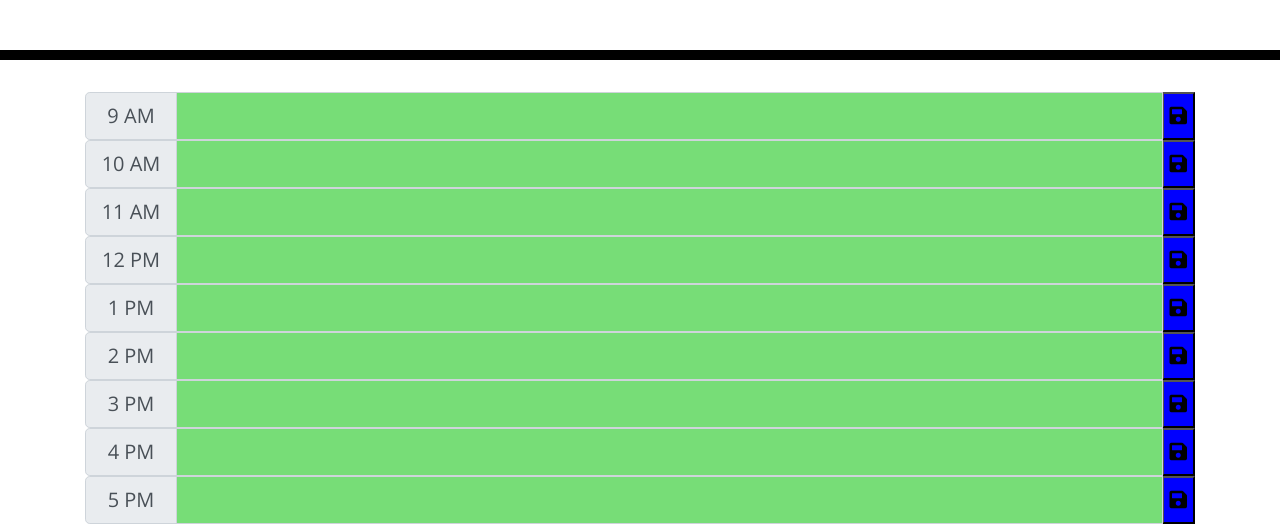
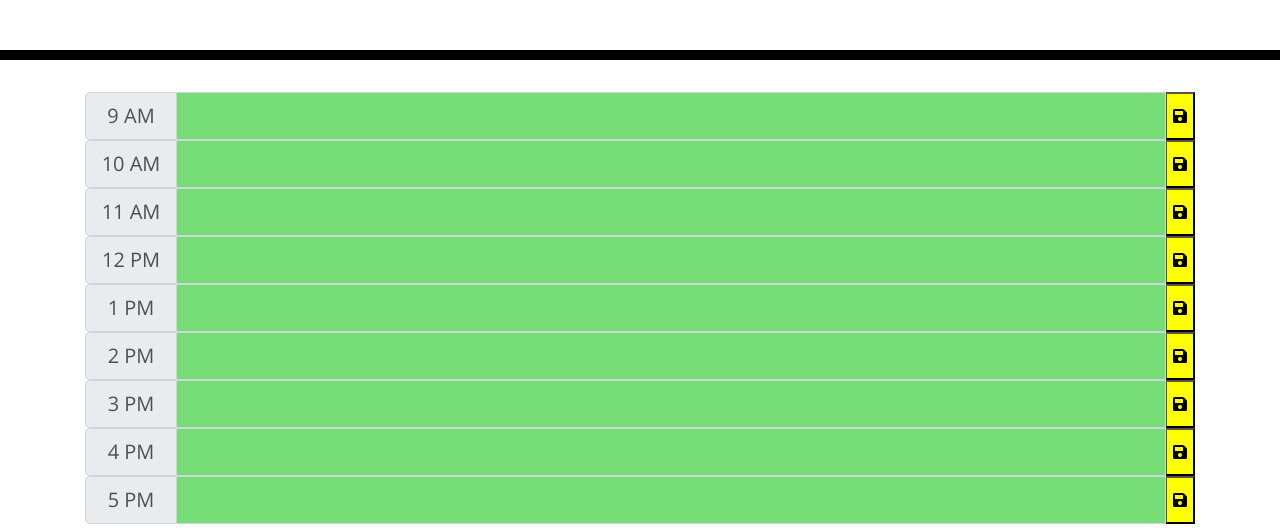
Before and after one commit to imanid-code/WorkDay-Scheduler, a plain HTML site: page index.html in a window 1280 px wide. Shown: the part 269-800 px from the top of the page. Drawn offline with nearby package versions, Linux system fonts and the light colour scheme.

Commit message:
more styling

```diff
--- a/style.css
+++ b/style.css
@@ -39,7 +39,7 @@ body {
 
 
 
-  i {
+  i:hover {
     font-size: 20px;
 
   }
@@ -51,5 +51,5 @@ body {
   }
 
   button{
-      background-color: blue;
+      background-color: yellow;
   }
```
Also changed, not shown: script.js (+13 -15 lines).
